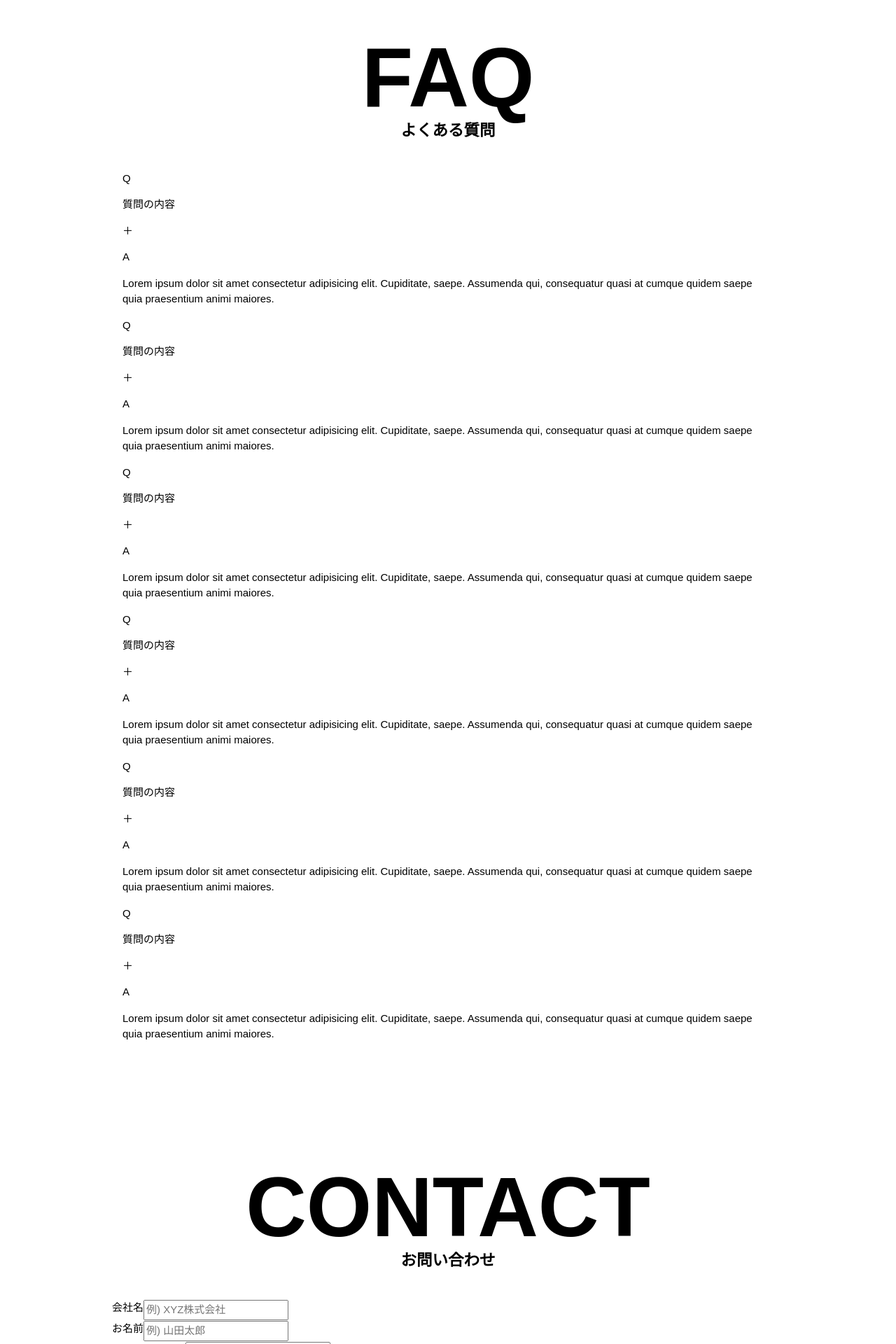
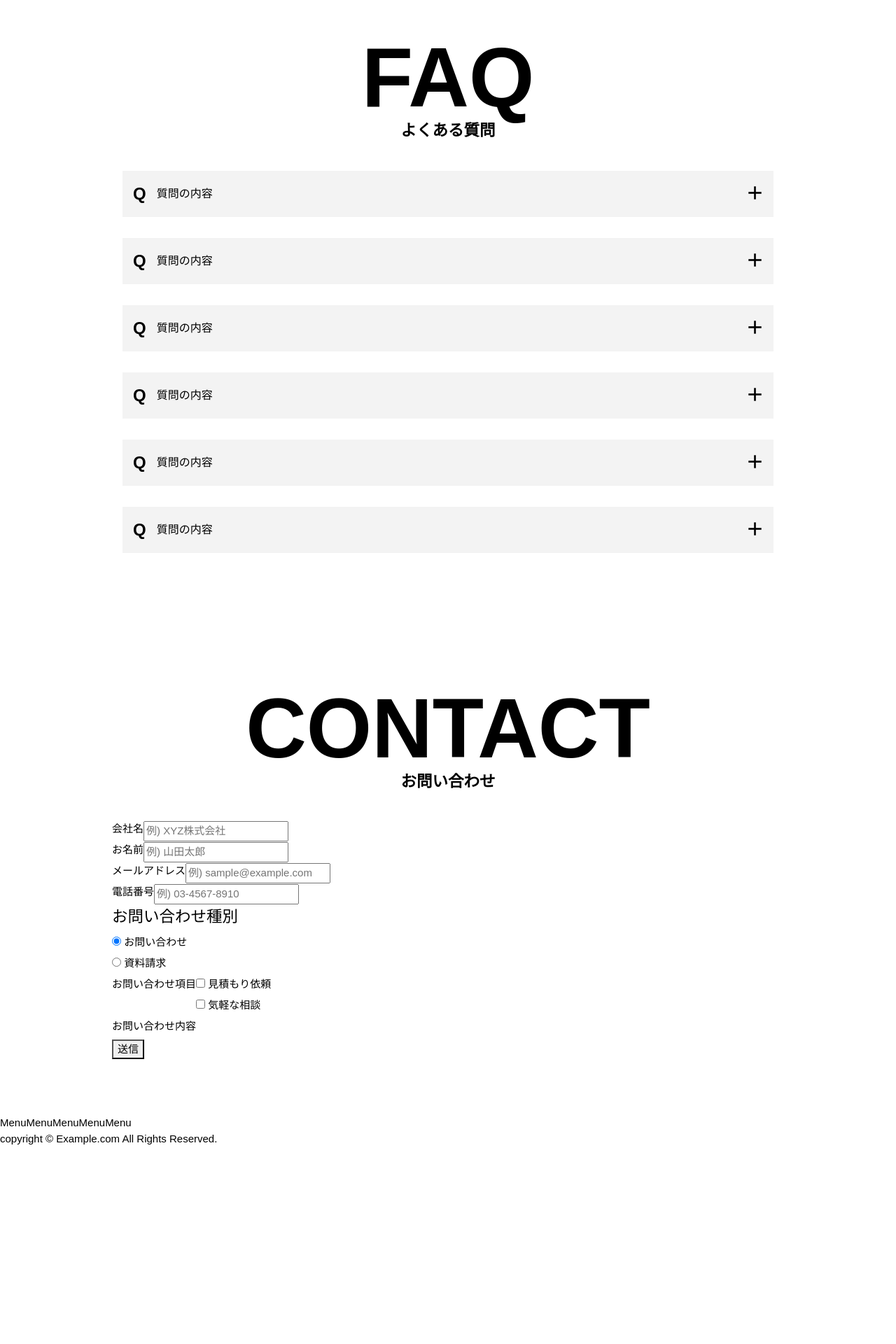
Before and after one commit to takeshi-du/js-dmeo, a Jekyll site: the page built from index.html, in a window 1280 px wide. Shown: the part 3190-5110 px from the top of the page at 70% size. Built offline with Jekyll 4.4.1, drawn with Linux system fonts in a browser that asks for light colours; nearby versions of some CDN libraries; after the commit the page ends 4843 px from its top, so only the background shows below that.

Commit message:
faq作成

```diff
--- a/_includes/contents/faq.html
+++ b/_includes/contents/faq.html
@@ -8,14 +8,17 @@
   <div class="block-body">
     <div class="container">
       {% for i in (1..6) %}
-      <div class="block-faq__q">
-        <p class="">Q</p>
-        <p>質問の内容</p>
-        <p data-toggle="switch" data-target="faq-1">＋</p>
-      </div>
-      <div id="faq-1" class="block-faq__a">
-        <p>A</p>
-        <p>Lorem ipsum dolor sit amet consectetur adipisicing elit. Cupiditate, saepe. Assumenda qui, consequatur quasi at cumque quidem saepe quia praesentium animi maiores.</p>
+      <div id="faq-{{i}}" class="block-faq__row">
+        <div class="block-faq__q">
+          <p class="title">Q</p>
+          <p class="text">質問の内容</p>
+          <p class="plus" data-toggle="switch" data-target="faq-{{i}}">＋</p>
+          <p class="minus" data-toggle="switch" data-target="faq-{{i}}">-</p>
+        </div>
+        <div class="block-faq__a">
+          <p class="title">A</p>
+          <p class="text">Lorem ipsum dolor sit amet consectetur adipisicing elit. Cupiditate, saepe. Assumenda qui, consequatur quasi at cumque quidem saepe quia praesentium animi maiores.</p>
+        </div>
       </div>
       {% endfor %}
     </div>
--- a/_sass/block/block-faq.scss
+++ b/_sass/block/block-faq.scss
@@ -1,3 +1,62 @@
 /*
 * === block-faq ===
 */
+.block-faq {
+  .block-faq__row {
+    margin-bottom: 30px;
+  }
+  .block-faq__q {
+    display: flex;
+    align-items: center;
+    padding: 15px;
+    background-color: #f3f3f3;
+    p {
+      margin: 0;
+    }
+    .title {
+      font-size: 24px;
+      font-weight: bold;
+    }
+    .text {
+      font-size: 16px;
+      margin-left: 15px;
+    }
+    .plus,.minus {
+      width: 24px;
+      height: 24px;
+      text-align: center;
+      margin-left: auto;
+      font-size: 24px;
+      font-weight: bold;
+      line-height: 1;
+      cursor: pointer;
+    }
+    .minus {
+      display: none;
+    }
+  }
+  .block-faq__a {
+    display: none;
+    opacity: 0;
+    padding: 15px;
+    p {
+      margin: 0;
+    }
+    .title {
+      font-size: 24px;
+      font-weight: bold;
+    }
+    .text {
+      font-size: 16px;
+    }
+  }
+  .block-faq__row.is-active .block-faq__q {
+    .plus {display: none;}
+    .minus {display: block;}
+  }
+  .block-faq__row.is-active .block-faq__a {
+    display: block !important;
+    opacity: 10;
+    animation: fade-in 400ms;
+  }
+}
```
